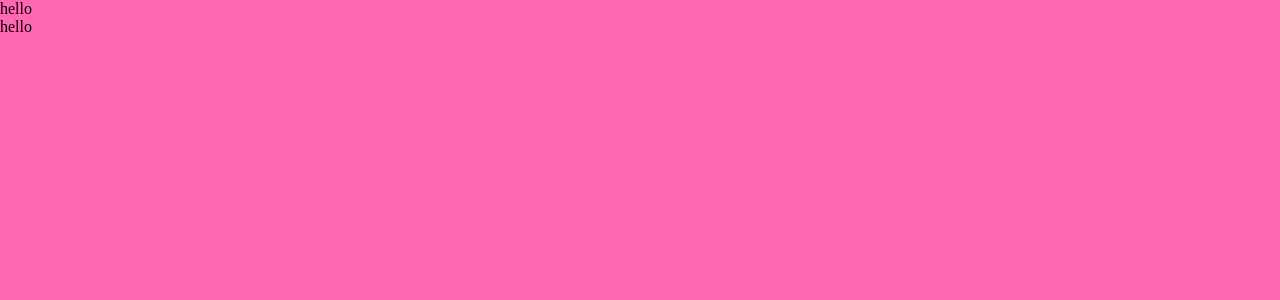
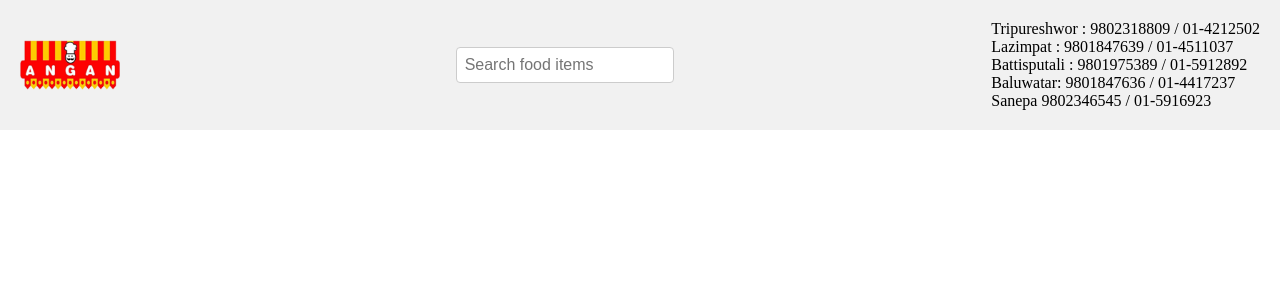
Before and after one commit to sauravrav/angan-sweets, a Next.js app: page / in a window 1280 px wide. Shown: the top 300 px of the page. Built offline with nearby package versions, Linux system fonts and the light colour scheme.

Commit message:
added search component in navbar

```diff
--- /dev/null
+++ b/data.jsx
@@ -0,0 +1,4 @@
+export const searchData = [
+    {name: 'sweets', value:'sup'},
+    {name: 'chaat', value:'what'}
+]
--- a/package.json
+++ b/package.json
@@ -14,6 +14,7 @@
     "next": "13.4.4",
     "react": "18.2.0",
     "react-dom": "18.2.0",
+    "react-select-search": "^4.1.6",
     "sass": "^1.62.1"
   }
 }
--- a/src/components/LandingPage.jsx
+++ b/src/components/LandingPage.jsx
@@ -1,5 +1,7 @@
+import Navbar from "./Navbar";
+
 const LandingPage = () => {
-    return ( <div>hello</div> );
+    return ( <Navbar />);
 }
 
 export default LandingPage;
--- /dev/null
+++ b/src/components/Navbar.jsx
@@ -0,0 +1,29 @@
+import SelectSearch from "react-select-search";
+import { searchData } from "../../data";
+import 'react-select-search/style.css'
+import Image from "next/image";
+import SearchComponent from "./searchComponent";
+
+const Navbar = () => {
+    return (
+        <>
+         <div className="navbar">
+            <div className="logo">
+                <Image src='/img/logo.png' alt='logo' width={100} height={50}/>
+            </div>
+            <div className="search">
+            <SearchComponent items={searchData} />
+            </div>
+            <div className="contacts">
+                Tripureshwor : 9802318809 / 01-4212502 <br />
+                Lazimpat : 9801847639 / 01-4511037     <br />
+                Battisputali : 9801975389 / 01-5912892 <br />
+                Baluwatar: 9801847636 / 01-4417237      <br />
+                Sanepa 9802346545 / 01-5916923         <br />
+            </div>
+         </div>
+        </>
+     );
+}
+
+export default Navbar;
--- /dev/null
+++ b/src/components/searchComponent.jsx
@@ -0,0 +1,67 @@
+import React, { useState, useEffect, useRef } from 'react';
+
+const SearchComponent = ({ items }) => {
+  const [query, setQuery] = useState('');
+  const [searchResults, setSearchResults] = useState([]);
+  const [showDropdown, setShowDropdown] = useState(false);
+  const dropdownRef = useRef(null);
+
+  useEffect(() => {
+    document.addEventListener('mousedown', handleClickOutside);
+    return () => {
+      document.removeEventListener('mousedown', handleClickOutside);
+    };
+  }, []);
+
+  const filterItems = (query) => {
+    return items.filter((item) =>
+      item.name.toLowerCase().includes(query.toLowerCase())
+    );
+  };
+
+  const handleInputChange = (event) => {
+    const query = event.target.value;
+    setQuery(query);
+    const filteredItems = filterItems(query);
+    setSearchResults(filteredItems);
+    setShowDropdown(true);
+  };
+
+  const handleItemClick = (itemName) => {
+    console.log(itemName);
+    setQuery(itemName);
+    setShowDropdown(false);
+  };
+
+  const handleClickOutside = (event) => {
+    if (dropdownRef.current && !dropdownRef.current.contains(event.target)) {
+      setShowDropdown(false);
+    }
+  };
+
+  return (
+    <div className="search-component" ref={dropdownRef}>
+      <input
+        type="text"
+        value={query}
+        onChange={handleInputChange}
+        placeholder="Search food items"
+        onClick={() => setShowDropdown(true)}
+      />
+      {showDropdown && searchResults.length > 0 && (
+        <ul className="dropdown">
+          {searchResults.map((item) => (
+            <li
+              key={item.id}
+              onClick={() => handleItemClick(item.name)}
+            >
+              {item.name}
+            </li>
+          ))}
+        </ul>
+      )}
+    </div>
+  );
+};
+
+export default SearchComponent;
--- a/src/pages/index.js
+++ b/src/pages/index.js
@@ -3,6 +3,9 @@ import Image from 'next/image'
 import { Inter } from 'next/font/google'
 import LandingPage from '@/components/LandingPage'
 import FoodSection from '@/components/FoodSection'
+import SelectSearch from 'react-select-search'
+import { searchData } from '../../data'
+import Navbar from '@/components/Navbar'
 
 const inter = Inter({ subsets: ['latin'] })
 
@@ -15,10 +18,7 @@ export default function Home() {
         <meta name="viewport" content="width=device-width, initial-scale=1" />
         <link rel="icon" href="/favicon.ico" />
       </Head>
-      <main>
-        <LandingPage />
-        <FoodSection />
-      </main>
+      <Navbar />
     </>
   )
 }
--- a/src/scss/master.scss
+++ b/src/scss/master.scss
@@ -8,7 +8,86 @@ body{
     padding: 0;
     box-sizing: border-box;
 }
-main{
-    background-color: hotpink;
-    height: 100vh;
-}
+// main{
+//     background-color: gray;
+//     height: 100vh;
+// }
+
+.navbar {
+    display: flex;
+    align-items: center;
+    justify-content: space-between;
+    padding: 20px;
+    background-color: #f1f1f1;
+
+    .logo {
+      display: flex;
+      align-items: center;
+      img {
+        width: 100px;
+        height: 50px;
+      }
+    }
+
+    .search {
+      position: relative;
+      margin: 0 20px;
+
+      .search-component {
+        position: relative;
+        display: inline-block;
+        width: 200px;
+
+        input {
+          width: 100%;
+          padding: 8px;
+          font-size: 16px;
+          border: 1px solid #ccc;
+          border-radius: 4px;
+        }
+
+        ul {
+          position: absolute;
+          top: 100%;
+          left: 0;
+          right: 0;
+          z-index: 10;
+          max-height: 200px;
+          overflow-y: auto;
+          background-color: #fff;
+          border: 1px solid #ccc;
+          border-top: none;
+          border-radius: 0 0 4px 4px;
+          box-shadow: 0 2px 4px rgba(0, 0, 0, 0.1);
+          padding: 0;
+          margin: 0;
+          list-style: none;
+
+          li {
+            padding: 8px;
+            cursor: pointer;
+
+            &:hover {
+              background-color: #f5f5f5;
+            }
+          }
+        }
+      }
+    }
+
+    .contacts {
+      display: flex;
+      align-items: center;
+    }
+
+    @media (max-width: 768px) {
+        padding: 0 10px;
+      .contacts {
+        display: none;
+      }
+
+      .search {
+        margin: 26px;
+      }
+    }
+  }
```
Also changed, not shown: public/img/logo.png (added), 1 other file (tests, documents, lock files or other folders).
